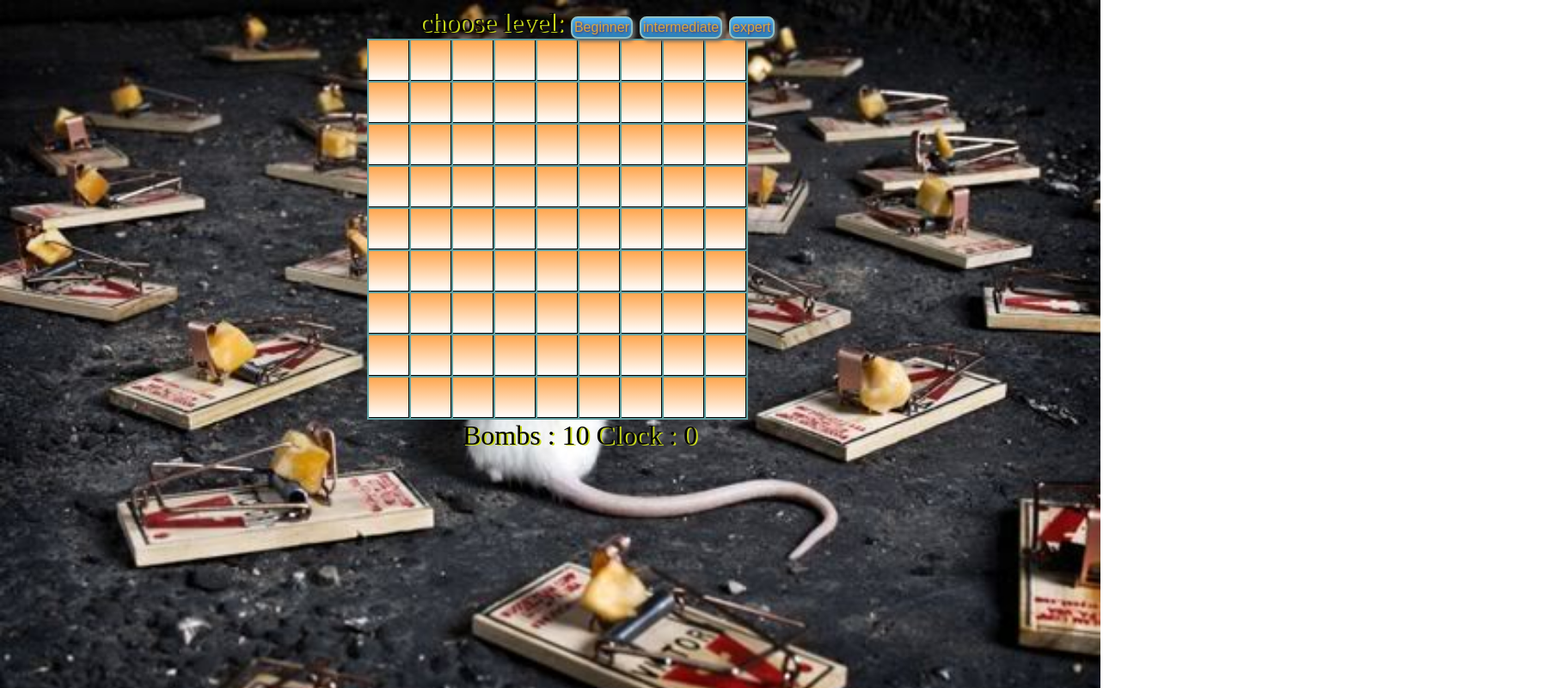
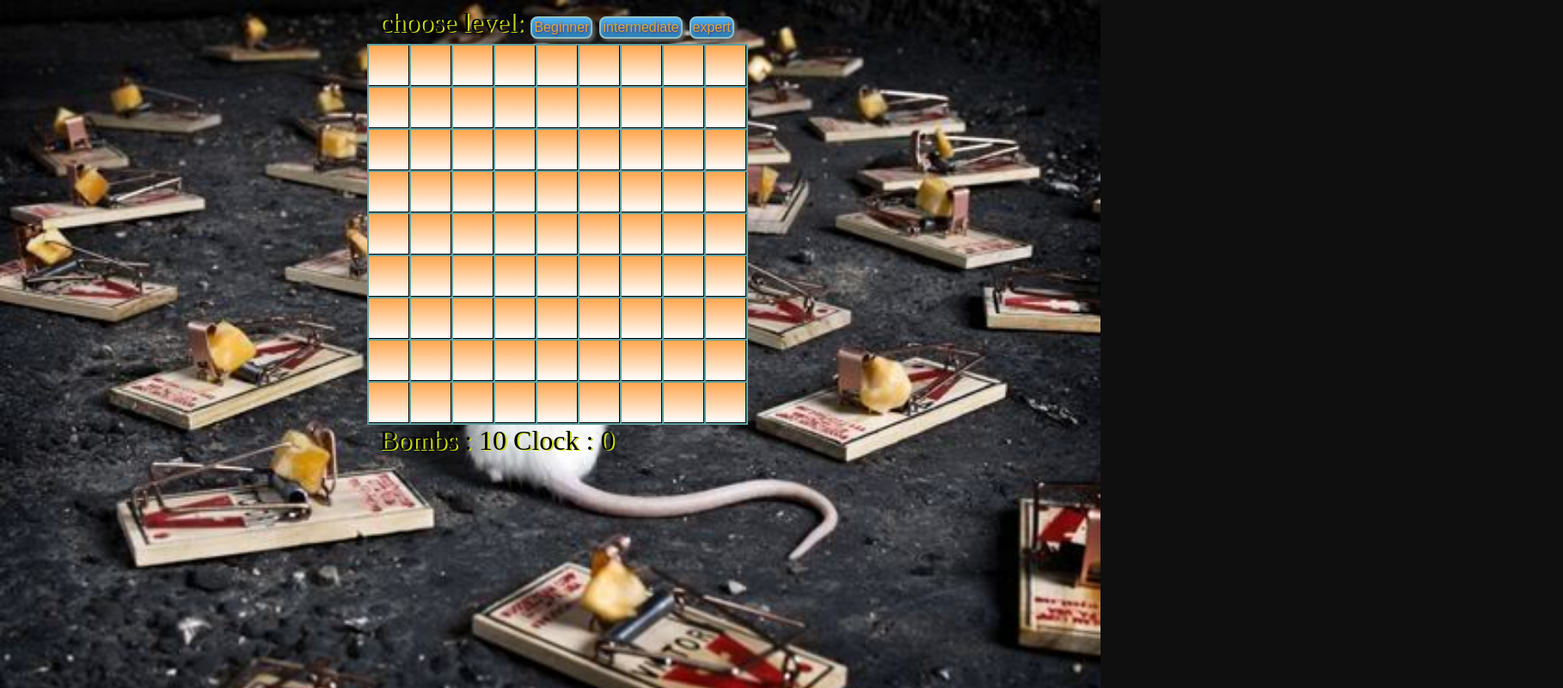
Before and after one commit to talwag/k, a plain HTML site: page mine/sweeper.html in a window 1280 px wide. Shown: the whole page at 86% size, 1818 px wide, since content can reach past the window. Drawn offline with Linux system fonts and the light colour scheme.

Commit message:
fix minesweeper
center elements

```diff
--- a/mine/sweeper.html
+++ b/mine/sweeper.html
@@ -6,7 +6,9 @@
     <title>Mine Sweeper </title>
 </head>
 <body background="pic.jpg">
-<div class = "chooseLevel">choose level:
+<div class="container">
+    <div class = "chooseLevel">
+        <span>choose level:</span>
         <button class="beginner" onclick="level(9,10)">Beginner</button>
         <button class="intermediate" onclick="level(16,40)">intermediate</button>
         <button class="expert" onclick="level(25,99)">expert</button>
@@ -19,6 +21,7 @@
         Bombs : <span class="bombsToGo"></span>
         Clock : <span class="secs">0</span>
     </div>
+</div>
 <script src="sweeperv7.js"></script>
 </body>
 </html>
--- a/mine/sweeperv7.css
+++ b/mine/sweeperv7.css
@@ -1,4 +1,5 @@
 body {
+    background-color: #0f0f0f;
     text-shadow: 2px 1px 0px rgba(201, 219, 26, 1);
     width: 100%;
     height: 100%;
@@ -48,25 +49,18 @@ td {
 .chooseLevel, .timer {
     font-size: 2em;
     position: relative;
-    left: 530px;
-}
-.chooseLevel {
-    left: 480px;
+    margin: auto;
+    width: 27%;
+    min-width: 413px;
+    /* left: 530px; */
 }
 
 button {
     background: #4daff0;
-    background-image: -webkit-linear-gradient(top, #4daff0, #2980b9);
-    background-image: -moz-linear-gradient(top, #4daff0, #2980b9);
-    background-image: -ms-linear-gradient(top, #4daff0, #2980b9);
-    background-image: -o-linear-gradient(top, #4daff0, #2980b9);
     background-image: linear-gradient(to bottom, #4daff0, #2980b9);
-    -webkit-border-radius: 8;
-    -moz-border-radius: 8;
+    margin-bottom: 6px;
     border-radius: 8px;
     text-shadow: 1px 1px 3px #521552;
-    -webkit-box-shadow: 3px 3px 4px #666666;
-    -moz-box-shadow: 3px 3px 4px #666666;
     box-shadow: 3px 3px 4px #666666;
     font-family: Arial;
     color: #d6a542;
```
Lines whose indentation alone changed are shown as unchanged.
